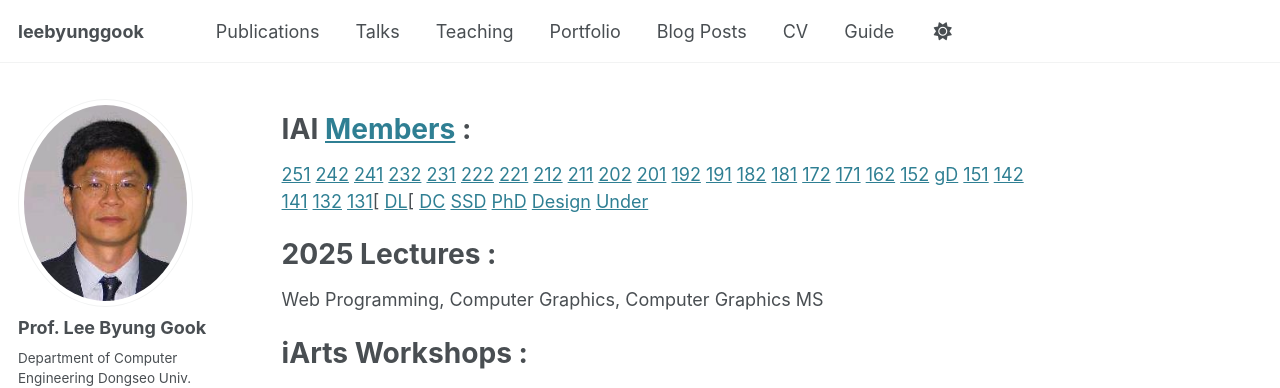
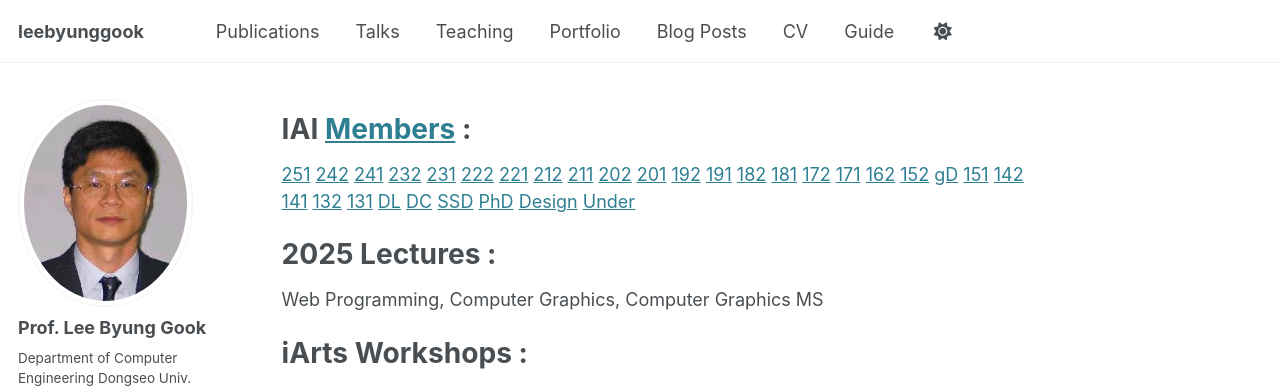
Before and after one commit to leebyunggook/leebyunggook.github.io, a Jekyll site: the page built from _pages/about.md, in a window 1280 px wide and 1207 px high. Shown: the top 388 px of the window. Built offline with Jekyll 4.4.1, drawn with Linux system fonts in a browser that asks for light colours; some web fonts are replaced.

```diff
--- a/_pages/about.md
+++ b/_pages/about.md
@@ -32,8 +32,8 @@ IAI [Members](https://docs.google.com/spreadsheets/d/1AjLDKGMdpbTXK5bkp-BO-iJkS1
 [142](https://docs.google.com/document/d/1euTUjxSJI91cX1D28RAV3e3UCLmfFE4iC6bbP7Zj5ko/edit?usp=sharing)
 [141](https://docs.google.com/document/d/1CFqt9oLEbfE2ygCDEF8Xy8p2TeuBNkpo7iBEl3NRVQI/edit?usp=sharing)
 [132](https://docs.google.com/document/d/1vtumaoKSSg910ay1MCQs2ijWHuIDfk1Ywv4F9wzz93g/edit?usp=sharing)
-[131](https://docs.google.com/document/d/1KaFBsg9FJG-nk7zTGd5bB1Yo5_8kSr_HFG5RjNKQxys/edit?usp=sharing)[
-[DL](https://docs.google.com/document/d/1-xyWSUiaFZdGCh9pJ5WoYIDNYk0xPJnY-AkDhYDoyPM/edit?usp=sharing)[
+[131](https://docs.google.com/document/d/1KaFBsg9FJG-nk7zTGd5bB1Yo5_8kSr_HFG5RjNKQxys/edit?usp=sharing)
+[DL](https://docs.google.com/document/d/1-xyWSUiaFZdGCh9pJ5WoYIDNYk0xPJnY-AkDhYDoyPM/edit?usp=sharing)
 [DC](https://drive.google.com/open?id=1nx8bM9zsaUMW0liTaWme0_yw1TG5iOMUksqqYSKb10o)
 [SSD](https://drive.google.com/open?id=1FPwAq91-N0uMX8MQiR9l9dRSh5qt1p1nVRIXkH-R60U)
 [PhD](https://docs.google.com/document/d/1_9nbYpAUmu9G-Zp4JcdxcnMe8gRk-SNPtYEJMycEQDc/edit?usp=sharing)
```
